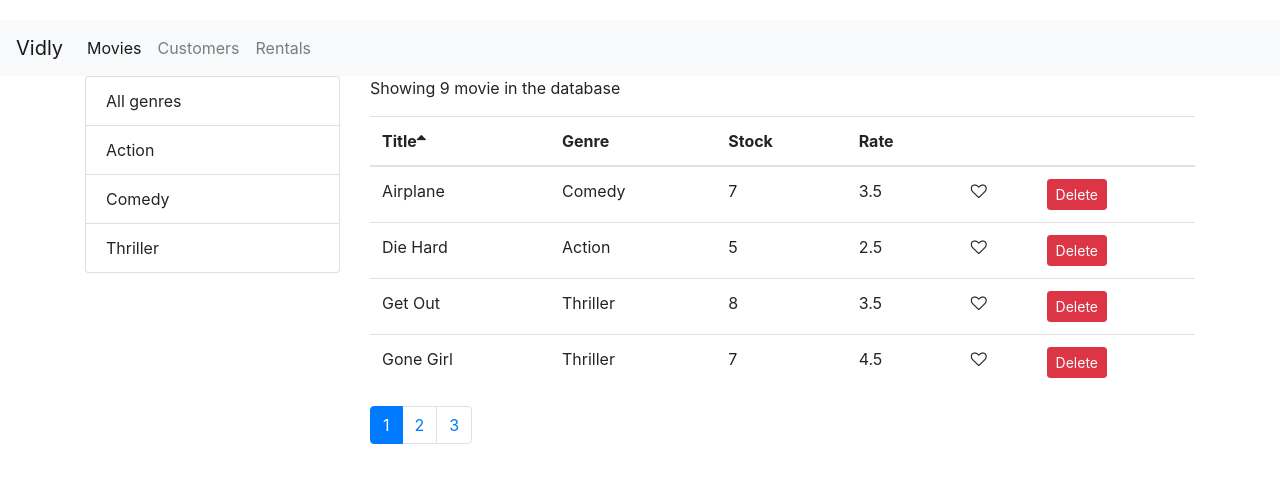
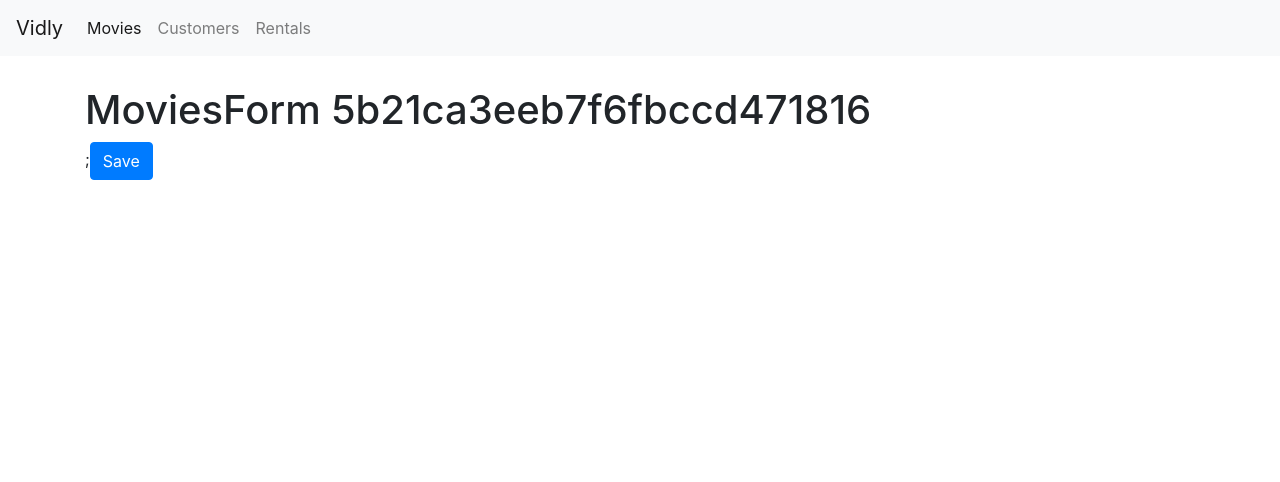
Before and after one commit to Mpinan/ReactProject, a React (Create React App) app in the folder vidly/: page /movies/5b21ca3eeb7f6fbccd471816 in a window 1280 px wide. Shown: the top 482 px of the page. Built offline with nearby package versions, Linux system fonts and the light colour scheme.

Commit message:
Added link to movies with the id, added padding, added save button

```diff
--- a/vidly/src/App.js
+++ b/vidly/src/App.js
@@ -5,6 +5,7 @@ import Customers from "./component/customers";
 import Rentals from "./component/rentals";
 import NotFound from "./component/notFound";
 import NavBar from "./component/common/navBar";
+import MoviesForm from "./component/movieForm";
 import "./App.css";
 
 class App extends Component {
@@ -14,6 +15,7 @@ class App extends Component {
         <NavBar />
         <main className="container">
           <Switch>
+            <Route path="/movies/:id" component={MoviesForm}></Route>
             <Route path="/movies" component={Movies}></Route>
             <Route path="/customers" component={Customers}></Route>
             <Route path="/rentals" component={Rentals}></Route>
--- a/vidly/src/component/movieForm.jsx
+++ b/vidly/src/component/movieForm.jsx
@@ -1,7 +1,17 @@
 import React from "react";
-// import { Link } from "react-router-dom";
-const MoviesForm = () => {
-  return <h1>MoviesForm</h1>;
+
+const MoviesForm = ({ match, history }) => {
+  return (
+    <div>
+      <h1>MoviesForm {match.params.id}</h1>;
+      <button
+        className="btn btn-primary"
+        onClick={() => history.push("/movies")}
+      >
+        Save
+      </button>
+    </div>
+  );
 };
 
 export default MoviesForm;
--- a/vidly/src/component/moviesTable.jsx
+++ b/vidly/src/component/moviesTable.jsx
@@ -1,10 +1,15 @@
 import React, { Component } from "react";
 import Table from "./common/table";
 import Like from "../component/common/like";
+import { Link } from "react-router-dom";
 
 class MoviesTable extends Component {
   columns = [
-    { path: "title", label: "Title" },
+    {
+      path: "title",
+      label: "Title",
+      content: movie => <Link to={`/movies/${movie._id}`}>{movie.title}</Link>
+    },
     { path: "genre.name", label: "Genre" },
     { path: "numberInStock", label: "Stock" },
     { path: "dailyRentalRate", label: "Rate" },
--- a/vidly/src/index.css
+++ b/vidly/src/index.css
@@ -5,7 +5,7 @@ body {
     sans-serif;
   -webkit-font-smoothing: antialiased;
   -moz-osx-font-smoothing: grayscale;
-  padding: 20px 0 0 0;
+  padding: 0 0 0 0;
 }
 
 code {
@@ -13,6 +13,10 @@ code {
     monospace;
 }
 
+.navbar {
+  margin-bottom: 30px;
+}
+
 .clickable {
   cursor: pointer;
 }
```
